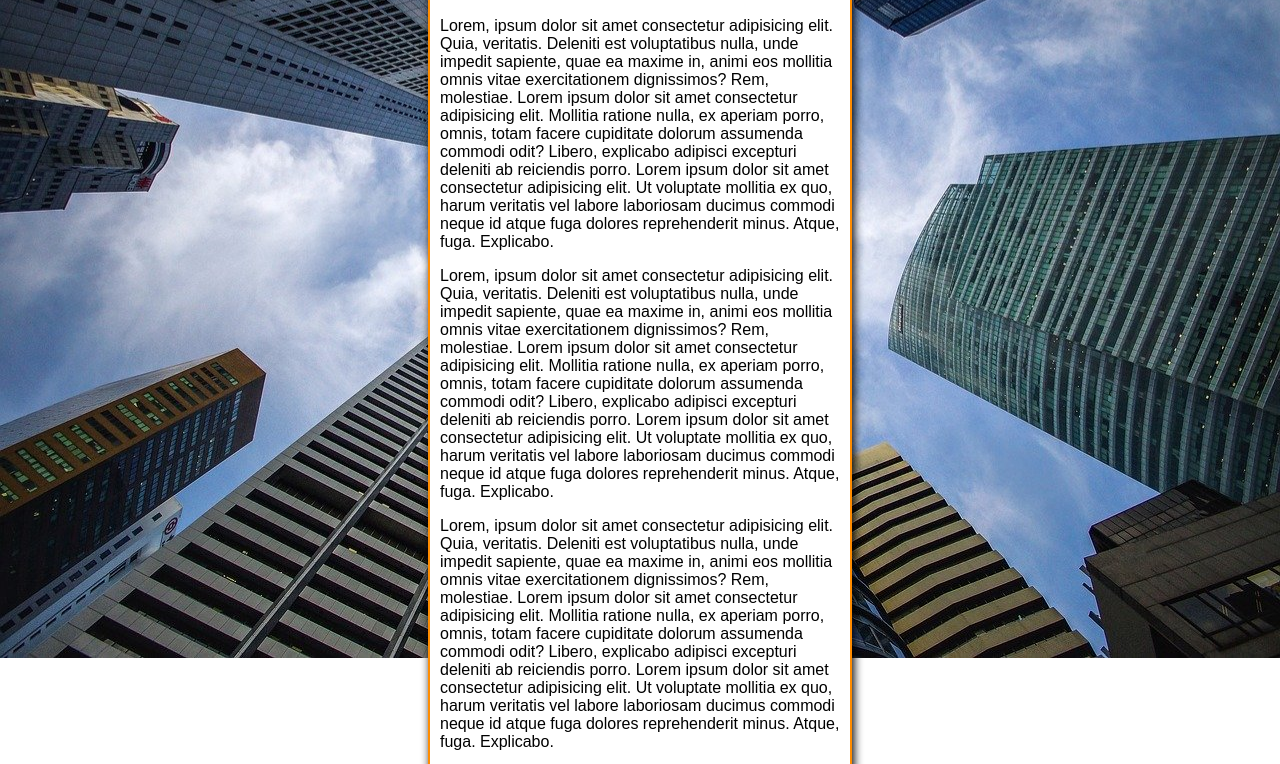
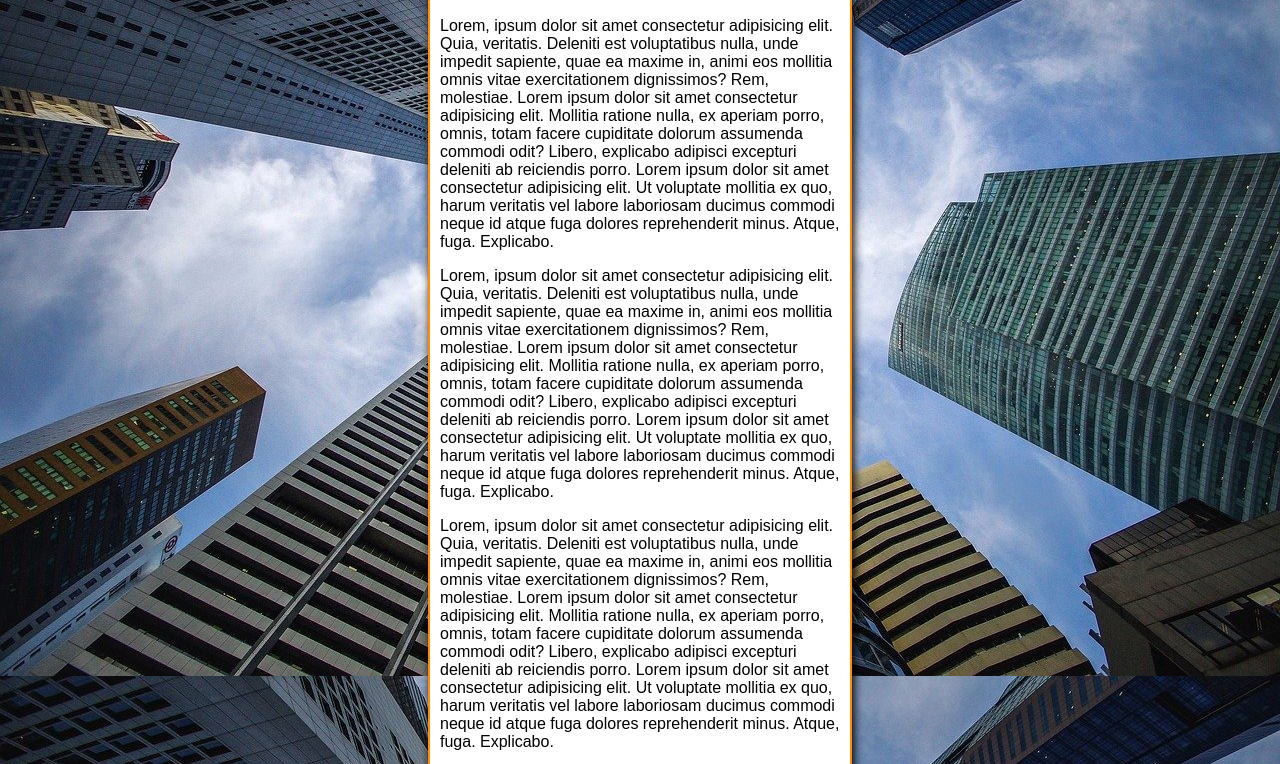
Before and after one commit to jjota-dev/HTML-e-CSS, a plain HTML site: page Exercícios/22# EX Imagens de fundo/fundo06.html in a window 1280 px wide. Shown: the part 177-941 px from the top of the page. Drawn offline with Linux system fonts and the light colour scheme.

Commit message:
atualizei o ex fundo 06

```diff
--- a/Exercícios/22# EX Imagens de fundo/fundo06.html
+++ b/Exercícios/22# EX Imagens de fundo/fundo06.html
@@ -7,15 +7,26 @@
     <style>
       body {
         height: 100vh;
+        /*background-color: black;
         background-image: url(imagens/wallpaper002.jpg);
         background-repeat: no-repeat;
         background-position: center center;
         background-size: cover;
+        background-attachment: fixed;*/
+
+        background: black url(imagens/wallpaper002.jpg) center center no-repeat
+          fixed;
+        background-size: cover;
       }
+
+      /* Shorthand - Background
+
+        color > image > position > repeat > [size] > attachment
+      */
 
       main {
         background-color: white;
-        width: 400px;
+        max-width: 400px;
         padding: 10px;
         margin: auto;
         border: 2px solid darkorange;
```
